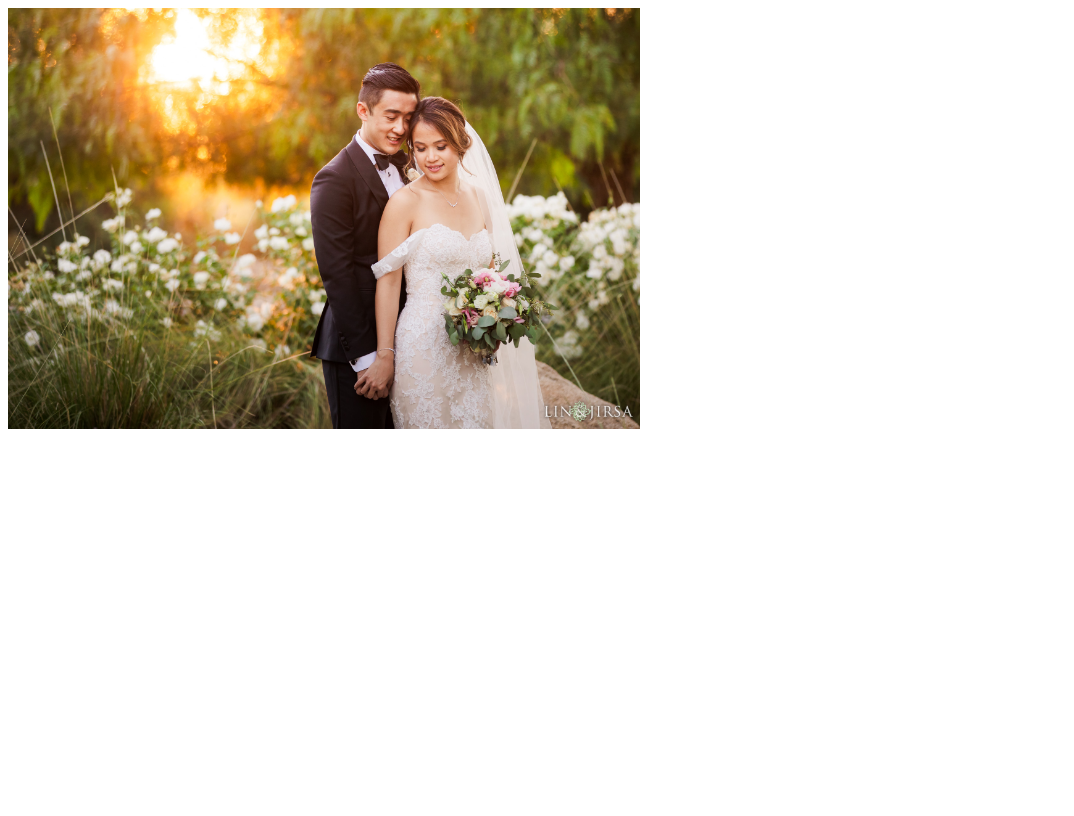
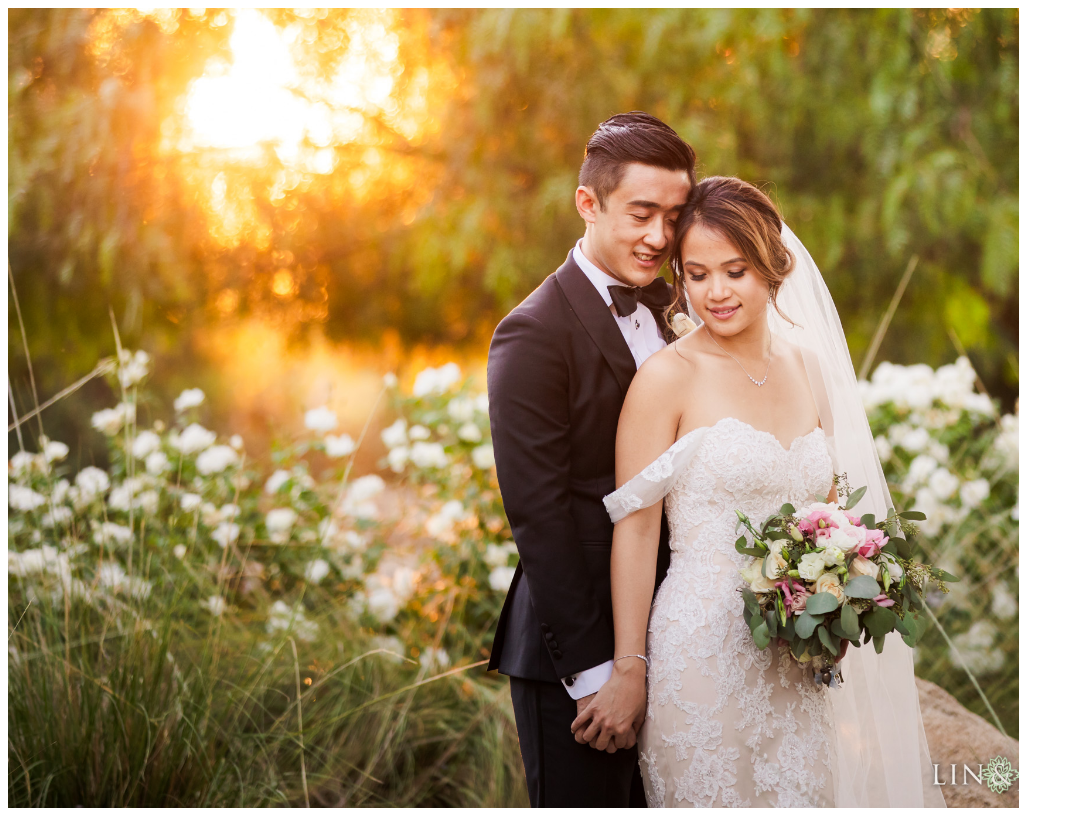
Before and after one commit to FrancisCalizo/cherrie-tickles-her-francy, a Gatsby site: page / in a window 1280 px wide. Shown: the whole page, without its empty margins (0-1074 px from the left). Built offline with nearby package versions, Linux system fonts and the light colour scheme; Gatsby itself is replaced by a stand-in of ours.

Commit message:
Implement Gatsby background-image

```diff
--- a/package.json
+++ b/package.json
@@ -16,6 +16,7 @@
   "dependencies": {
     "babel-plugin-styled-components": "^1.10.7",
     "gatsby": "^2.19.43",
+    "gatsby-background-image": "^0.10.2",
     "gatsby-image": "^2.2.44",
     "gatsby-plugin-sharp": "^2.4.13",
     "gatsby-plugin-styled-components": "^3.1.21",
--- a/src/components/Header.js
+++ b/src/components/Header.js
@@ -1,10 +1,11 @@
 import React from "react"
 import { useStaticQuery, graphql } from "gatsby"
-import Img from "gatsby-image"
+import BackgroundImage from "gatsby-background-image"
 import styled from "styled-components"
 
-const HeaderImage = styled(Img)`
-  width: 50%;
+const HeaderImage = styled(BackgroundImage)`
+  height: 100vh;
+  width: 80%;
 `
 
 const Header = () => {
```
Also changed, not shown: 1 other file.
